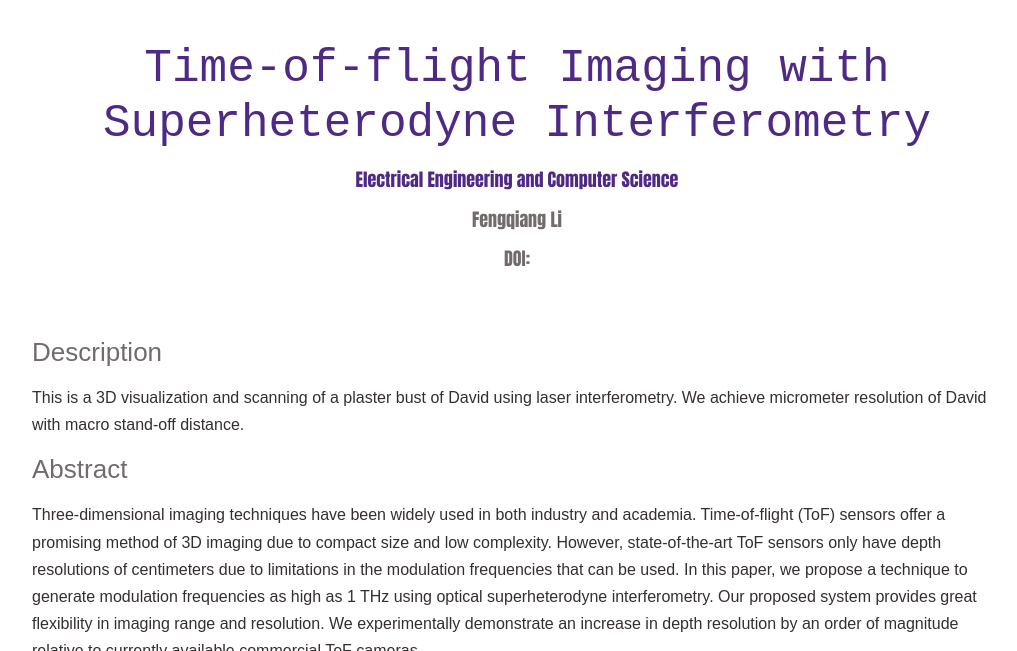
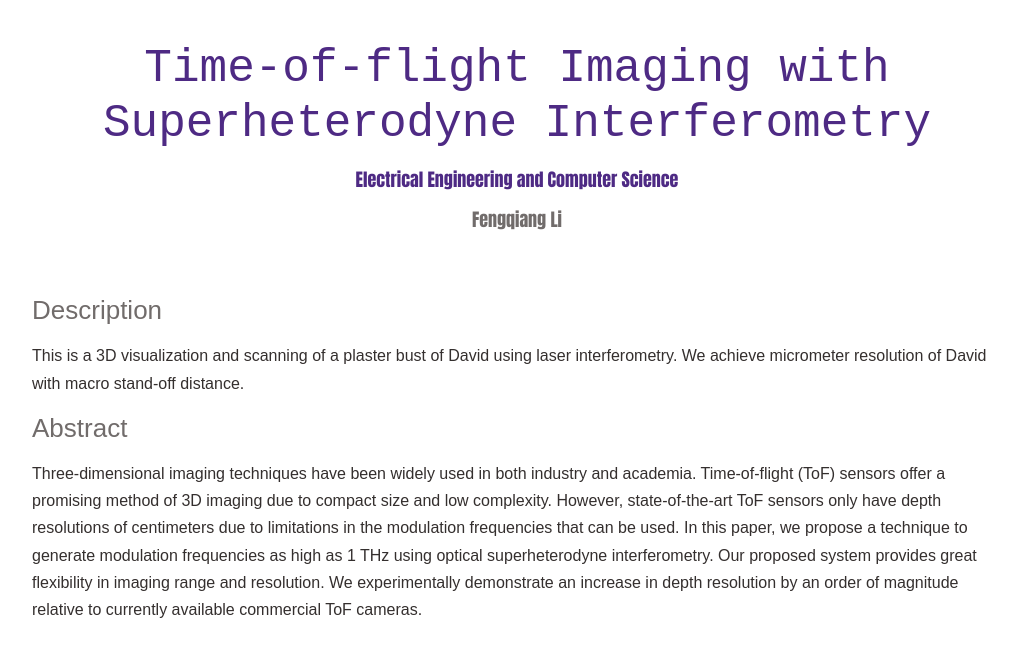
Before and after one commit to nulib/computational-research-day, a Jekyll site: the page built from _visualizations/time-of-flight-imaging.md, in a window 1280 px wide and 900 px high, scrolled down 621 px, cut to the strip 15-666 px from the top of the window. Shown: the whole strip, without its empty margins (123-1140 px from the left). Built offline with Jekyll 4.4.1, drawn with Linux system fonts in a browser that asks for light colours; nearby versions of some CDN libraries; some web fonts are replaced.

Commit message:
removes DOIs from visualizations

```diff
--- a/_layouts/visualization.html
+++ b/_layouts/visualization.html
@@ -32,7 +32,6 @@ layout: default
             			<p class="subhead">{{ page.title }}</p>
                   <h6 style="color:#4e2a84">{{ page.department }}</h6>
                   <h6>{{ page.authors | join: ', ' }}</h6>
-                  <h6>DOI: <a href="https://doi.org/{{page.doi}}"> {{ page.doi }}</a></h6>
                   {% if page.poster.pdf %}
             			<a class="button" target="_blank" href="{{ page.poster_pdf }}">Download</a>
                   {% endif %}
```
